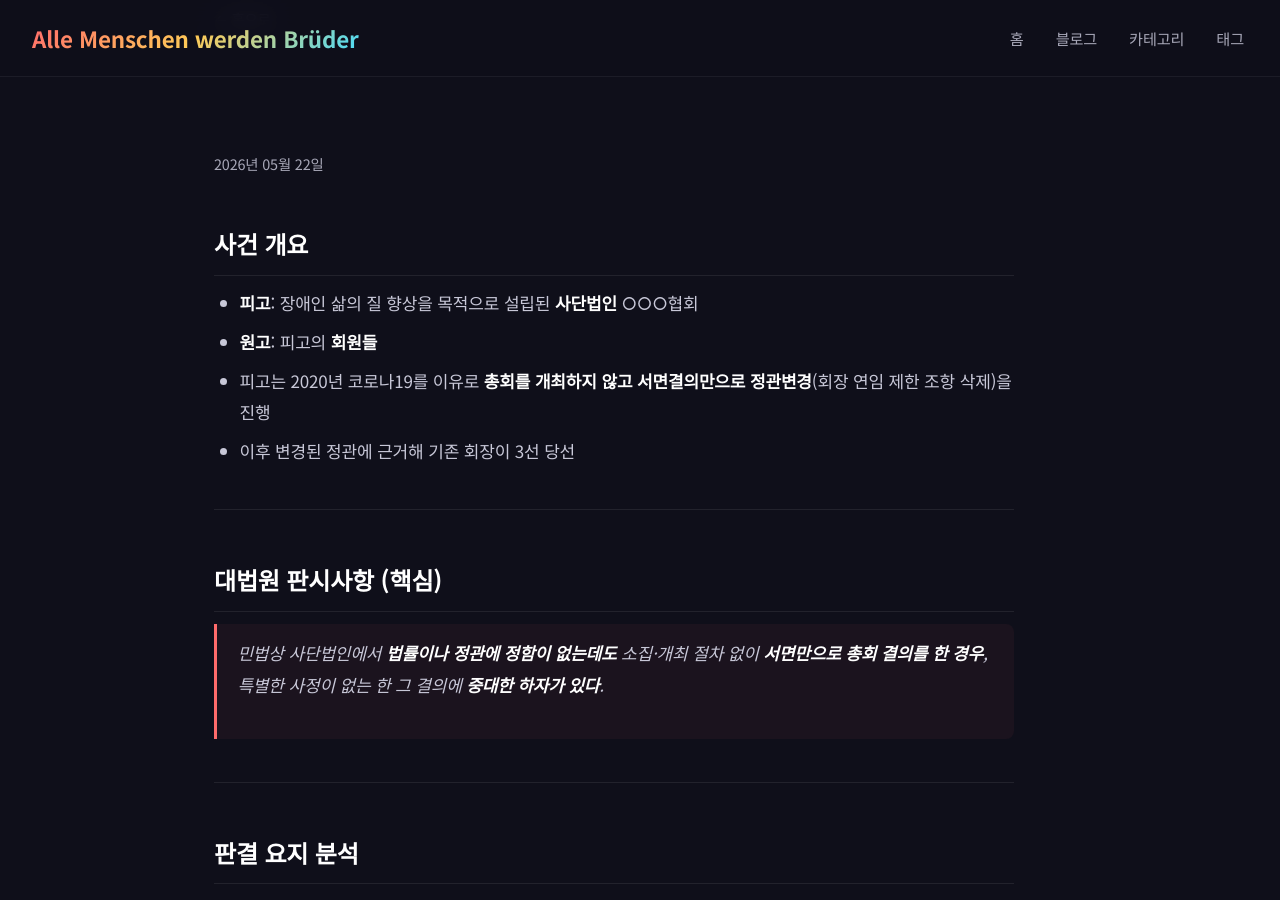
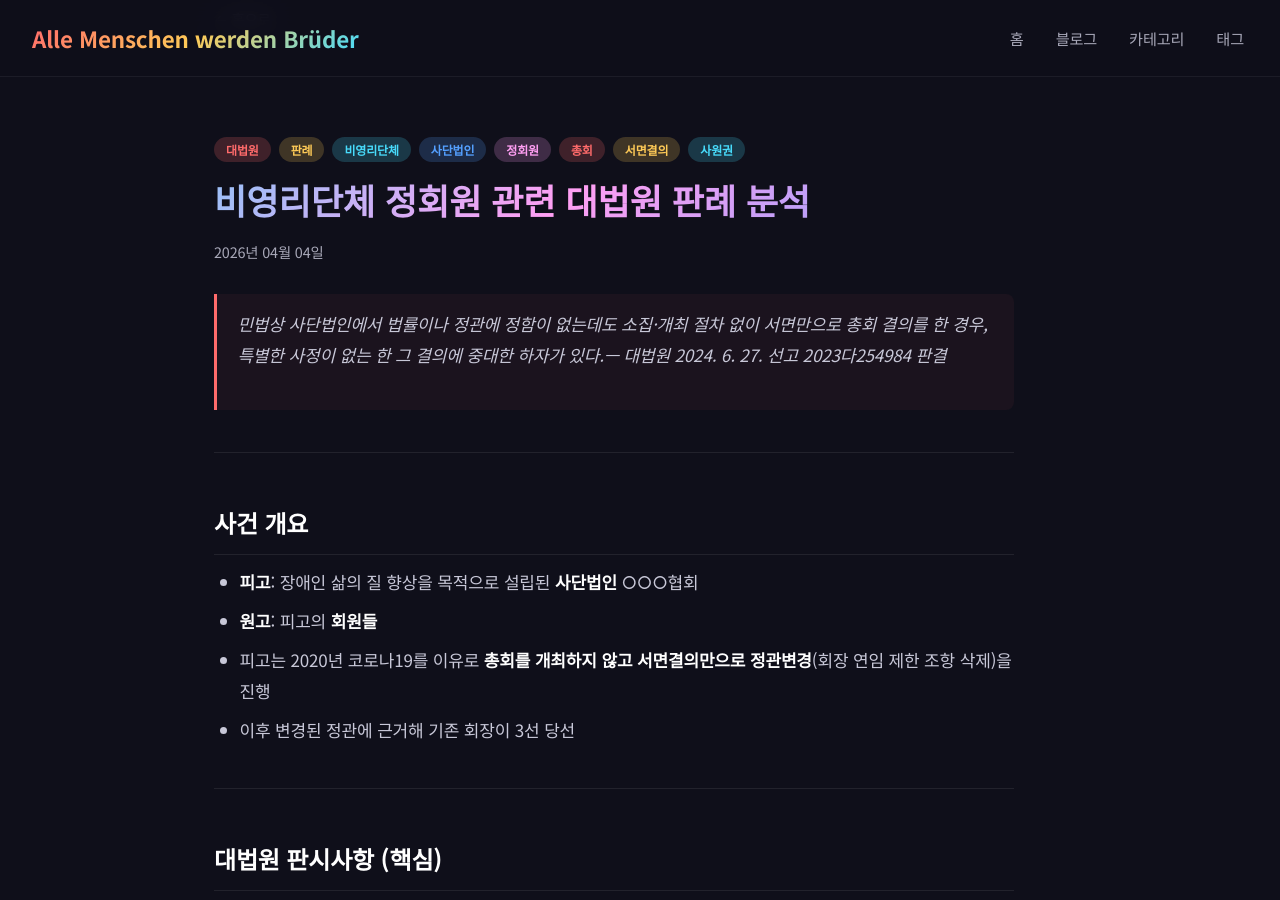
Before and after one commit to menwchen/menwchen.github.io, a Jekyll site: the page built from _posts/2026-04-04-nonprofit-member-supreme-court.md, in a window 1280 px wide and 900 px high. Built offline with Jekyll 4.4.1, drawn with Linux system fonts in a browser that asks for light colours; comment, search, counter and statistics services are not loaded; some of the changed lines change nothing that is shown; some of the changed text lies outside the part shown.

Commit message:
Update post metadata for Supreme Court case analysis

```diff
--- a/_posts/2026-04-04-nonprofit-member-supreme-court.md
+++ b/_posts/2026-04-04-nonprofit-member-supreme-court.md
@@ -1,6 +1,10 @@
 ---
-
-## layout: post title: "비영리단체 정회원 관련 대법원 판례 분석" date: 2026-04-04 tags: \[대법원, 판례, 비영리단체, 사단법인, 정회원, 총회, 서면결의, 사원권\] description: "대법원 2024. 6. 27. 선고 2023다254984 판결 — 사단법인의 서면결의 무효 및 정회원 사원권 보호에 관한 판례 분석"
+layout: post
+title: "비영리단체 정회원 관련 대법원 판례 분석"
+date: 2026-04-04
+tags: [대법원, 판례, 비영리단체, 사단법인, 정회원, 총회, 서면결의, 사원권]
+description: "대법원 2024. 6. 27. 선고 2023다254984 판결 — 사단법인의 서면결의 무효 및 정회원 사원권 보호에 관한 판례 분석"
+---
 
 > *민법상 사단법인에서 법률이나 정관에 정함이 없는데도 소집·개최 절차 없이 서면만으로 총회 결의를 한 경우, 특별한 사정이 없는 한 그 결의에 중대한 하자가 있다.*— 대법원 2024. 6. 27. 선고 2023다254984 판결
 
@@ -75,3 +79,4 @@
 ---
 
 *출처: 법제처 국가법령정보센터 / 조회일: 2026-04-04*
+](https://www.korea.kr/news/policyNewsView.do?newsId=148964737&call_from=rsslink)
```
